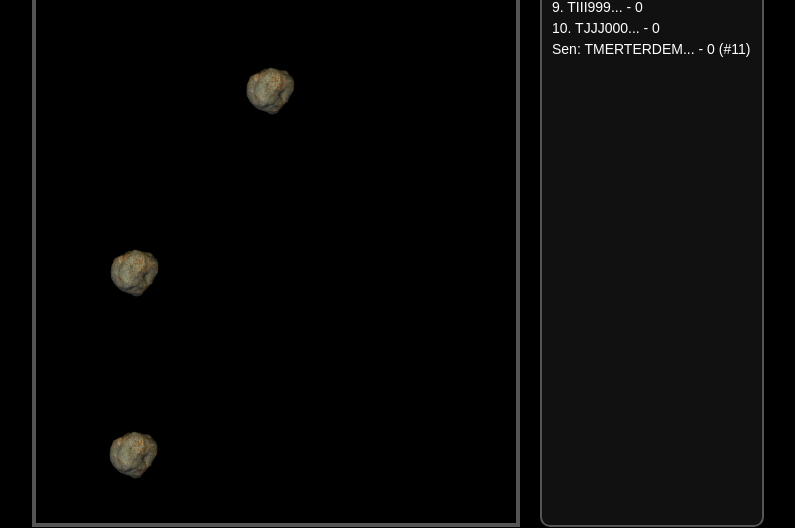
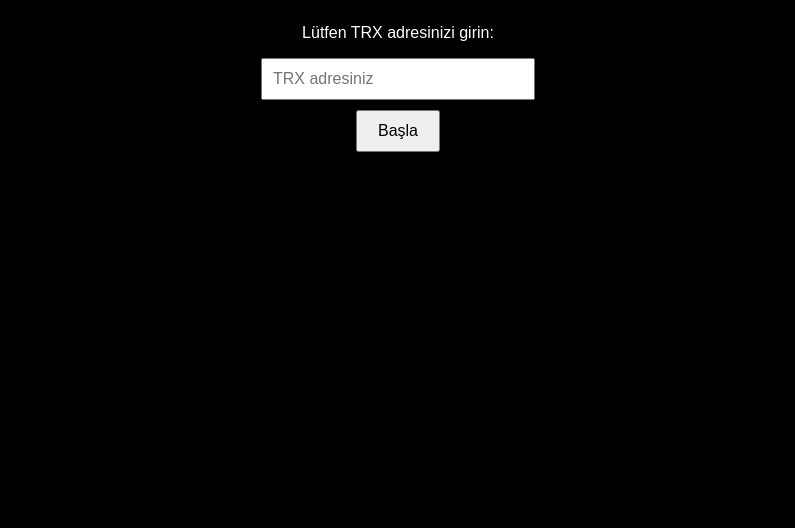
Before and after one commit to Merdem17/MTrxGame, a website: page index.html in a window 1280 px wide. Shown: the part 272-800 px from the top of the page, without its empty margins (242-1037 px from the left). Drawn offline with Linux system fonts and the light colour scheme.

Commit message:
Add files via upload

```diff
--- a/index.html
+++ b/index.html
@@ -2,7 +2,7 @@
 <html lang="tr">
 <head>
 <meta charset="UTF-8">
-<title>MTrxGame - Lider Tablosu</title>
+<title>MTrxGame - TRX Giriş</title>
 <style>
 body {
   margin: 0;
@@ -16,9 +16,9 @@ body {
 #game-wrapper {
   display: flex;
   flex-direction: row;
-  justify-content: center; /* oyun alanını ortala */
+  justify-content: center;
   position: relative;
-  margin-top: 50px; /* başlık için boşluk */
+  margin-top: 50px;
 }
 
 /* Oyun alanı */
@@ -43,12 +43,14 @@ body {
   margin-bottom: 10px;
   font-size: 20px;
   text-align: center;
+  display: none; /* Başlangıçta gizli */
 }
 
 /* Canvas */
 canvas {
   background: black;
   border: 4px solid #555;
+  display: none; /* Başlangıçta gizli */
 }
 
 /* Lider tablosu */
@@ -60,10 +62,11 @@ canvas {
   overflow-y: auto;
   padding: 10px;
   position: absolute;
-  top: calc(50px + 32px + 10px + 20px); /* puan display hizası */
-  left: 1600px; /* Burayı artırarak daha sağa kaydırdım */
+  top: calc(50px + 32px + 10px + 20px);
+  left: 1600px; /* Sağ tarafa kaydırıldı */
   display: flex;
   flex-direction: column;
+  display: none; /* Başlangıçta gizli */
 }
 
 #leaderboard-container h2 {
@@ -84,6 +87,27 @@ canvas {
   font-size: 14px;
 }
 
+/* TRX giriş ekranı */
+#trx-entry {
+  display: flex;
+  flex-direction: column;
+  align-items: center;
+  margin-top: 200px;
+}
+
+#trx-entry input {
+  padding: 10px;
+  font-size: 16px;
+  width: 250px;
+  margin-bottom: 10px;
+}
+
+#trx-entry button {
+  padding: 10px 20px;
+  font-size: 16px;
+  cursor: pointer;
+}
+
 /* Mobil uyum */
 @media(max-width: 1400px){
   #leaderboard-container {
@@ -97,14 +121,21 @@ canvas {
 </head>
 <body>
 
-<div id="game-wrapper">
+<!-- TRX giriş ekranı -->
+<div id="trx-entry">
+  <h1>MTrxGame</h1>
+  <p>Lütfen TRX adresinizi girin:</p>
+  <input type="text" id="trx-address" placeholder="TRX adresiniz">
+  <button id="start-game">Başla</button>
+</div>
+
+<div id="game-wrapper" style="display:none;">
   <div id="game-area">
     <h1 id="game-title">MTrxGame</h1>
     <div id="puanDisplay">Puan: <span id="puan">0</span></div>
     <canvas id="gameCanvas"></canvas>
   </div>
 
-  <!-- Lider tablosu sağa kaydırıldı -->
   <div id="leaderboard-container">
     <h2>Lider Tablosu</h2>
     <ul id="leaderboard"></ul>
@@ -112,7 +143,37 @@ canvas {
 </div>
 
 <script>
-// Oyun kodu
+// -------------------- Başlangıç --------------------
+let playerAddress = "";
+
+const startBtn = document.getElementById("start-game");
+const trxInput = document.getElementById("trx-address");
+const trxEntry = document.getElementById("trx-entry");
+const gameWrapper = document.getElementById("game-wrapper");
+
+startBtn.addEventListener("click", ()=>{
+  const addr = trxInput.value.trim();
+  if(addr === ""){
+    alert("Lütfen TRX adresinizi girin!");
+    return;
+  }
+  playerAddress = addr;
+
+  // Giriş ekranını gizle, oyunu göster
+  trxEntry.style.display = "none";
+  gameWrapper.style.display = "flex";
+
+  // Puan display, canvas ve leaderboard görünür
+  document.getElementById("puanDisplay").style.display = "block";
+  document.getElementById("gameCanvas").style.display = "block";
+  document.getElementById("leaderboard-container").style.display = "flex";
+
+  // Oyun döngüsünü başlat
+  loop();
+  updateLeaderboard(0);
+});
+
+// -------------------- Oyun Kodu --------------------
 const canvas = document.getElementById("gameCanvas");
 const ctx = canvas.getContext("2d");
 canvas.width = window.innerWidth > 600 ? 480 : window.innerWidth*0.9;
@@ -232,8 +293,6 @@ function loop(){
   requestAnimationFrame(loop);
 }
 
-loop();
-
 // Lider tablosu
 const leaderboardEl = document.getElementById("leaderboard");
 
@@ -249,8 +308,6 @@ let leaderboardData = [
   { address: "TIII999...", score: 0 },
   { address: "TJJJ000...", score: 0 }
 ];
-
-let playerAddress = "TMERTERDEM...";
 
 function updateLeaderboard(currentScore){
   let existing = leaderboardData.find(p => p.address === playerAddress);
@@ -273,8 +330,6 @@ function updateLeaderboard(currentScore){
     leaderboardEl.innerHTML += `<li>Sen: ${playerAddress} - ${currentScore} (#${playerIndex+1})</li>`;
   }
 }
-
-updateLeaderboard(puan);
 </script>
 
 </body>
```
